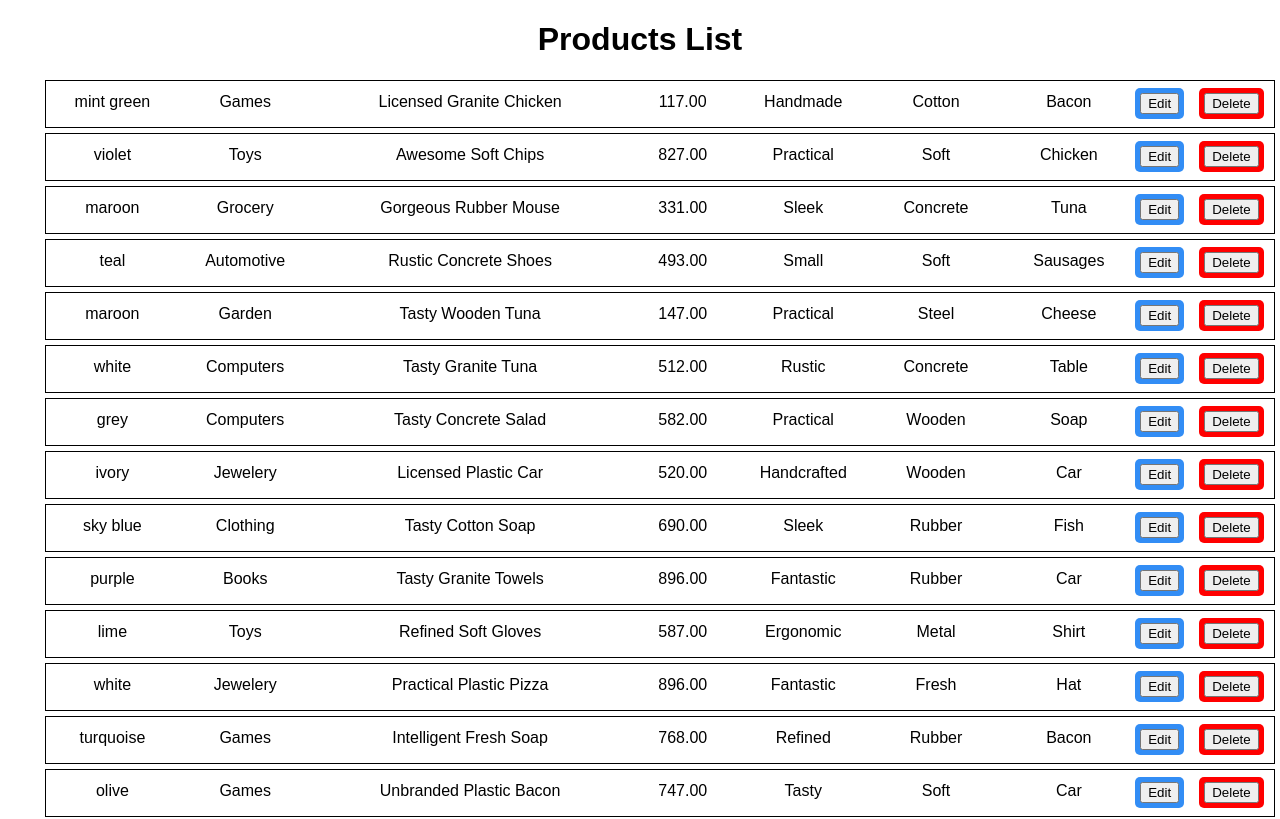
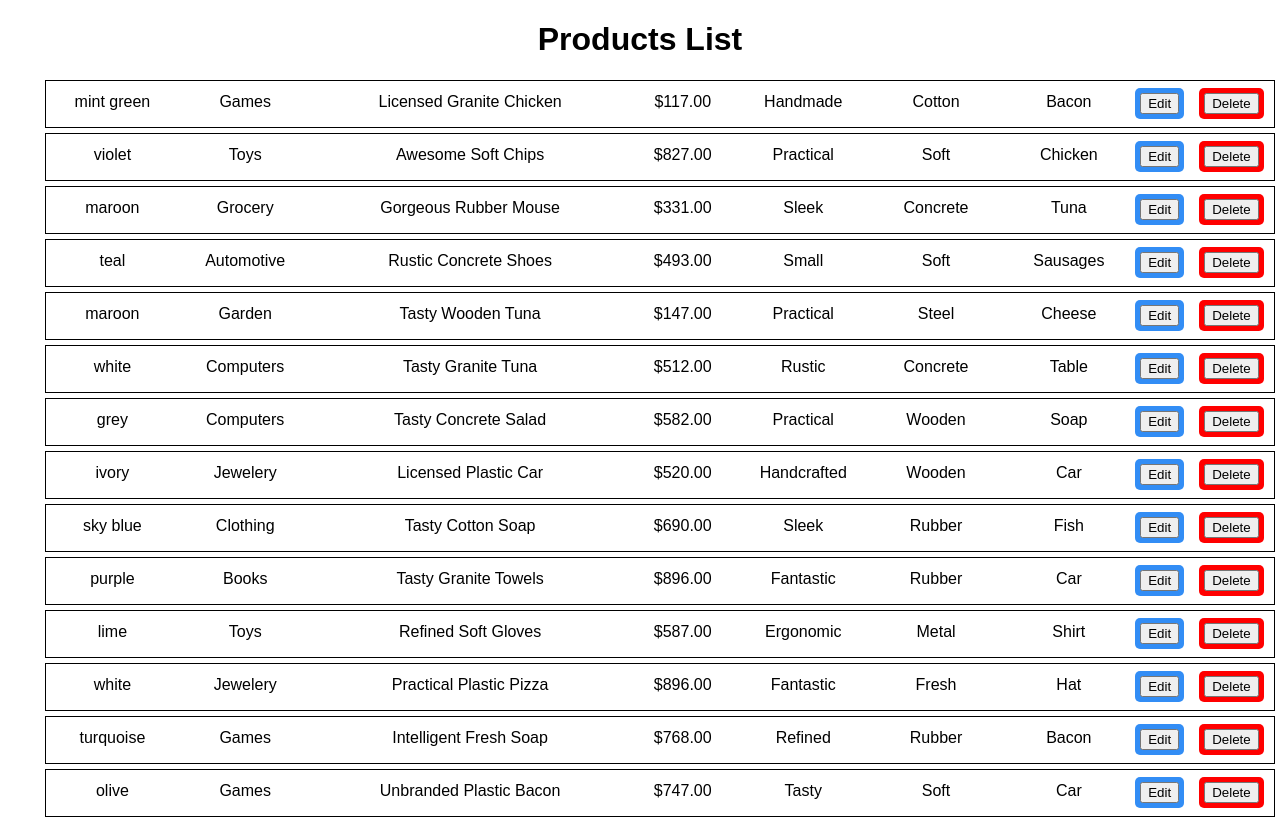
Before and after one commit to jujopico/Products-List, a React (Create React App) app: page / in a window 1280 px wide. Shown: the top 819 px of the page. Built offline with nearby package versions, Linux system fonts and the light colour scheme.

Commit message:
price $ sign

```diff
--- a/src/component/Product.js
+++ b/src/component/Product.js
@@ -10,7 +10,7 @@ class Product extends React.Component {
             <td width="10%">{color}</td>
             <td width="10%">{department}</td>
             <td width="25%">{productName}</td>
-            <td width="8%">{price}</td>
+            <td width="8%">${price}</td>
             <td width="10%">{productAdjective}</td>
             <td width="10%">{productMaterial}</td>
             <td width="10%">{product}</td>
```
